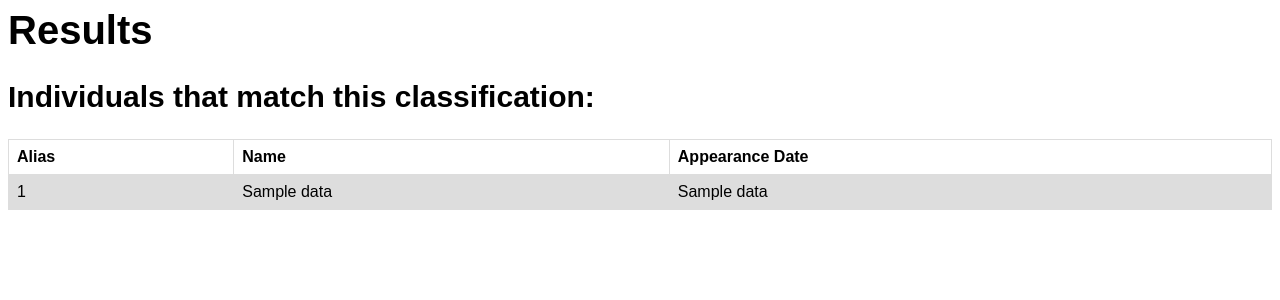
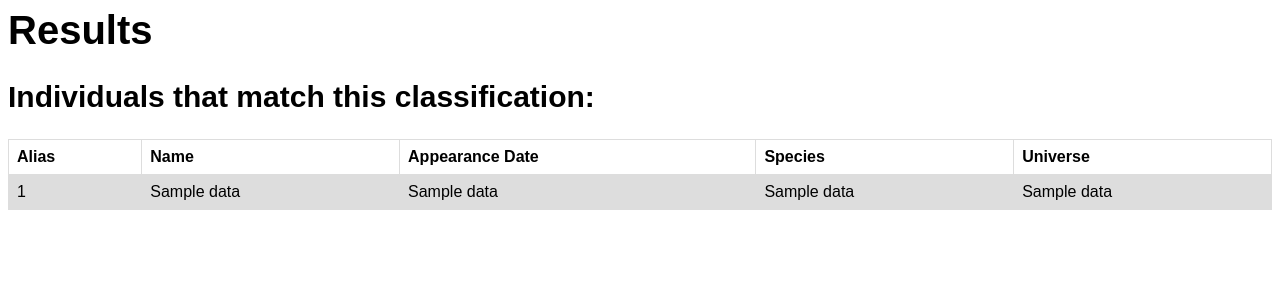
Before and after one commit to breanatate/MarvelDB, a Flask app: template templates/another.html in a window 1280 px wide. Shown: the top 300 px of the page. Run offline with Flask 2, Linux system fonts and the light colour scheme; the template is opened without the code that fills it: most values are stand-ins (such as "Sample title", 1, 10 or a date in 2020); parts of the project's set-up code (start-up, migrations or seed data) failed here and were passed over.

Commit message:
final tbale

```diff
--- a/server.py
+++ b/server.py
@@ -210,12 +210,16 @@ def results():
   cursor.close()
   #get name and appearance date
   for person in in_city:
-    cursor = g.conn.execute('SELECT i.alias, i.name, i.appdate FROM Individuals AS i WHERE i.alias = (%s)', person)
+    cursor = g.conn.execute('SELECT i.alias, i.name, i.appdate, i.species, i.uid FROM Individuals AS i WHERE i.alias = (%s)', person)
     for person in cursor:
       row = []
       row.append(person[0])
       row.append(person[1])
       row.append(person[2])
+      row.append(person[3])
+      row.append(person[4])
+
+
       results.append(row)
     cursor.close()
 
--- a/templates/another.html
+++ b/templates/another.html
@@ -32,12 +32,16 @@ tr:nth-child(even) {
     <th>Alias</th>
     <th>Name</th>
     <th>Appearance Date</th>
+    <th>Species</th>
+    <th>Universe</th>
   </tr>
   	{% for n in data %}
   	<tr>
     	<td>{{n[0]}}</td>
     	<td>{{n[1]}}</td>
     	<td>{{n[2]}}</td>
+    	<td>{{n[3]}}</td>
+    	<td>{{n[4]}}</td>
 
   	</tr>
   	{% endfor %}
```
